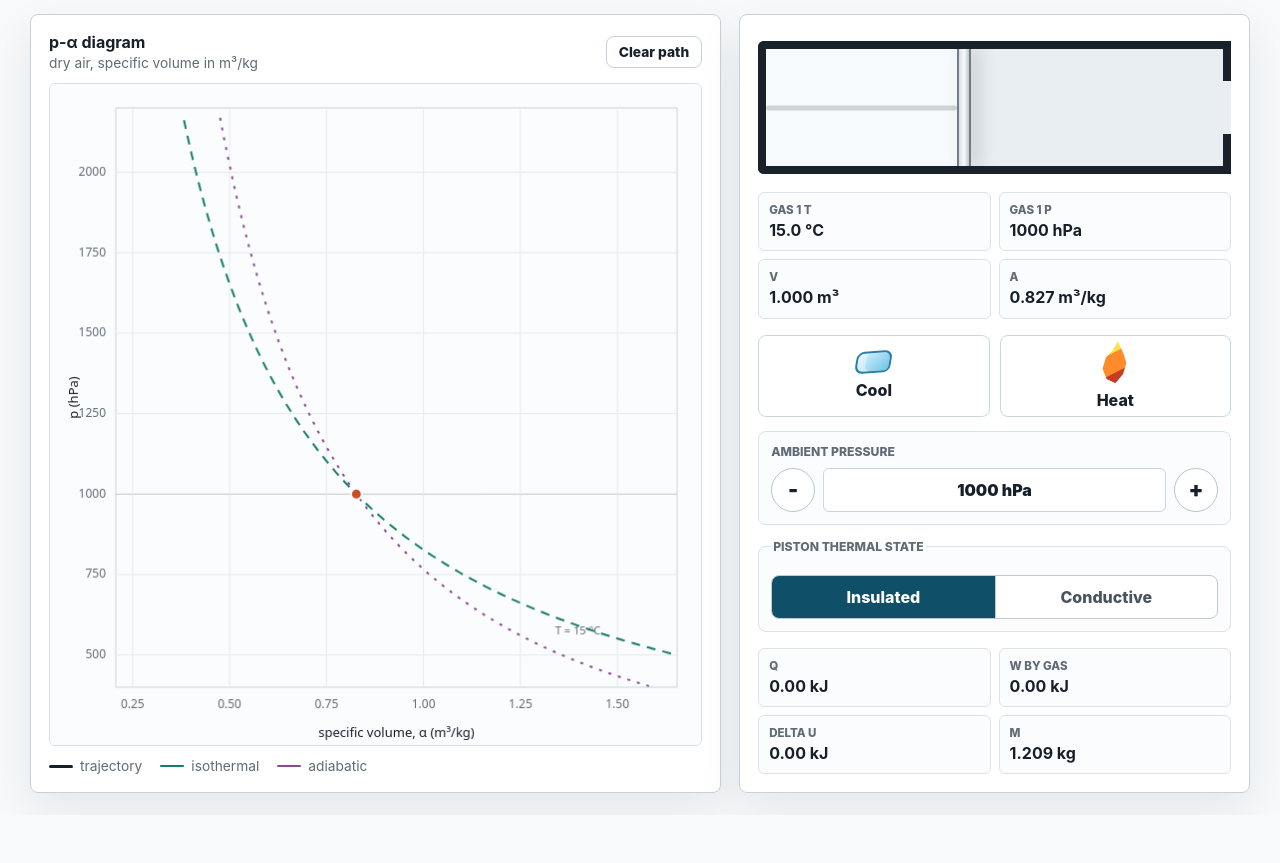
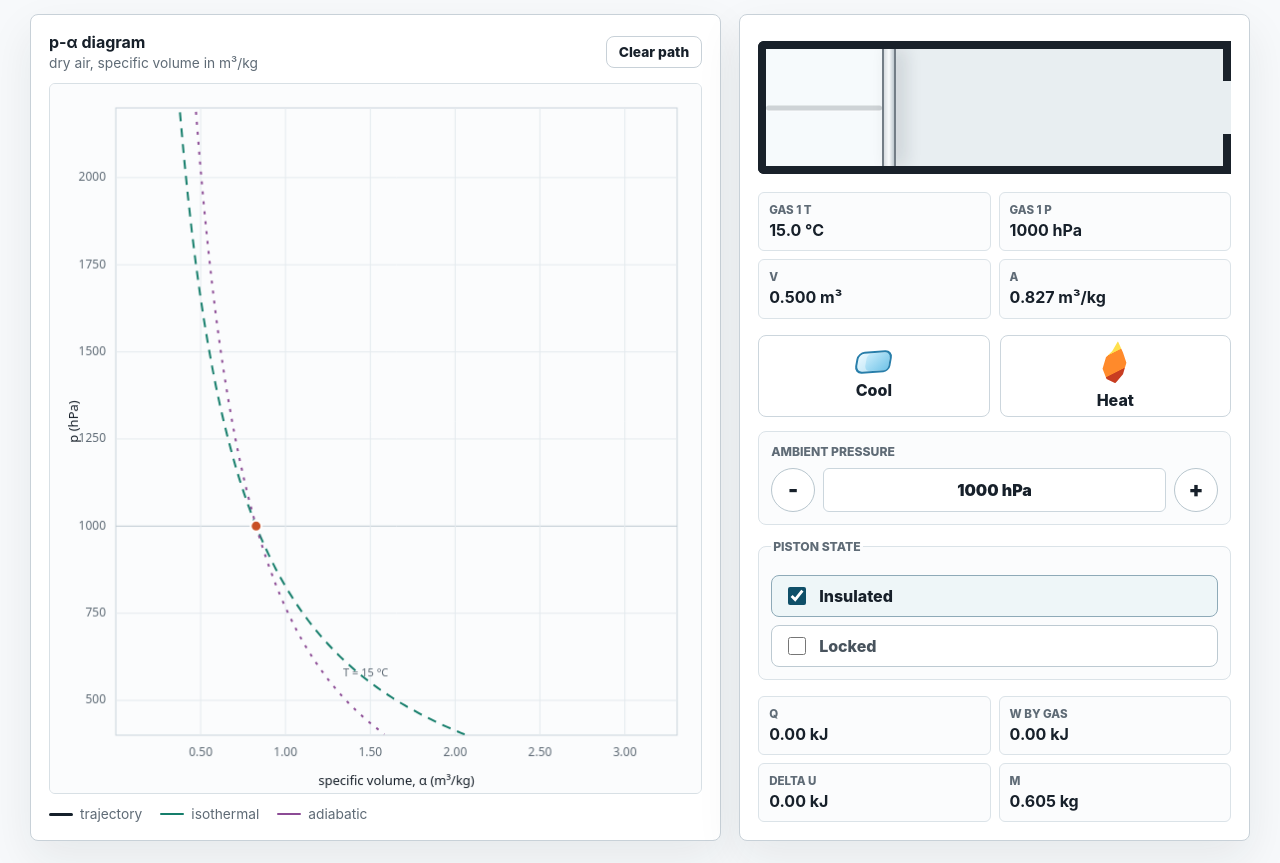
Before and after one commit to pstaten/pressure-volume-work-simulator, a plain HTML site: page index.html in a window 1280 px wide. Shown: the part 85-948 px from the top of the page. Before the commit the page ends 900 px from the top, so only its background shows below. Drawn offline with Linux system fonts and the light colour scheme.

Commit message:
added lock button and debugged

```diff
--- a/index.html
+++ b/index.html
@@ -63,7 +63,7 @@
             </div>
             <div>
               <span class="readout-label">V</span>
-              <strong id="volumeReadout">1.000 m³</strong>
+              <strong id="volumeReadout">0.500 m³</strong>
             </div>
             <div>
               <span class="readout-label">α</span>
@@ -93,15 +93,15 @@
             </div>
 
             <fieldset class="control-group mode-group">
-              <legend class="group-label">Piston thermal state</legend>
-              <div class="segmented">
+              <legend class="group-label">Piston state</legend>
+              <div class="checkbox-stack">
                 <label>
-                  <input type="radio" name="thermalMode" value="insulated" checked>
+                  <input id="insulatedCheckbox" type="checkbox" checked>
                   <span>Insulated</span>
                 </label>
                 <label>
-                  <input type="radio" name="thermalMode" value="conductive">
-                  <span>Conductive</span>
+                  <input id="lockedCheckbox" type="checkbox">
+                  <span>Locked</span>
                 </label>
               </div>
             </fieldset>
@@ -122,7 +122,7 @@
             </div>
             <div>
               <span>m</span>
-              <strong id="massReadout">1.209 kg</strong>
+              <strong id="massReadout">0.605 kg</strong>
             </div>
           </div>
         </section>
--- a/script.js
+++ b/script.js
@@ -9,18 +9,18 @@ const initial = {
   ambientPressurePa: 100000,
   tempK: 288.15,
   ambientTempK: 288.15,
-  volume: 1.0
+  volume: 0.5
 };
 
 const config = {
   minAmbientPa: 50000,
   maxAmbientPa: 200000,
-  pressureStepPa: 5000,
+  pressureRatePaPerS: 35000,
   minTempK: 140,
   maxTempK: 580,
-  minVolume: 0.25,
+  minVolume: 0,
   maxVolume: 2.0,
-  heatPulseJ: 10000,
+  heatPowerW: 70000,
   conductionTauS: 3,
   pistonMobility: 1.2e-5,
   maxVolumeRate: 0.42,
@@ -35,7 +35,10 @@ const state = {
   tempK: initial.tempK,
   volume: initial.volume,
   ambientPressurePa: initial.ambientPressurePa,
-  thermalMode: "insulated",
+  insulated: true,
+  locked: false,
+  heatDirection: 0,
+  pressureDirection: 0,
   paused: false,
   time: 0,
   heatJ: 0,
@@ -64,7 +67,8 @@ const els = {
   reset: document.getElementById("resetButton"),
   clearPath: document.getElementById("clearPathButton"),
   pause: document.getElementById("pauseButton"),
-  thermalModes: Array.from(document.querySelectorAll("input[name='thermalMode']"))
+  insulated: document.getElementById("insulatedCheckbox"),
+  locked: document.getElementById("lockedCheckbox")
 };
 
 const plot = {
@@ -86,7 +90,7 @@ const pistonVisual = {
 };
 
 function pressurePa() {
-  return mass * Rd * state.tempK / state.volume;
+  return mass * Rd * state.tempK / Math.max(state.volume, 1e-6);
 }
 
 function specificVolume() {
@@ -108,30 +112,35 @@ function formatSignedKj(valueJ) {
   return `${sign}${valueKj.toFixed(2)} kJ`;
 }
 
+function interpolateColor(a, b, t) {
+  const boundedT = clamp(t, 0, 1);
+  const r = Math.round(a[0] + (b[0] - a[0]) * boundedT);
+  const g = Math.round(a[1] + (b[1] - a[1]) * boundedT);
+  const bl = Math.round(a[2] + (b[2] - a[2]) * boundedT);
+  return `rgb(${r}, ${g}, ${bl})`;
+}
+
 function gasColor(tempK) {
+  const deepCold = [14, 57, 122];
   const cold = [71, 151, 205];
   const neutral = [246, 250, 252];
   const hot = [206, 73, 47];
+  const deepHot = [124, 16, 14];
   const pivot = initial.tempK;
-  let a;
-  let b;
-  let t;
+
+  if (tempK < config.minTempK) {
+    return interpolateColor(cold, deepCold, (config.minTempK - tempK) / 90);
+  }
 
   if (tempK <= pivot) {
-    a = cold;
-    b = neutral;
-    t = (tempK - config.minTempK) / (pivot - config.minTempK);
-  } else {
-    a = neutral;
-    b = hot;
-    t = (tempK - pivot) / (config.maxTempK - pivot);
+    return interpolateColor(cold, neutral, (tempK - config.minTempK) / (pivot - config.minTempK));
   }
 
-  t = clamp(t, 0, 1);
-  const r = Math.round(a[0] + (b[0] - a[0]) * t);
-  const g = Math.round(a[1] + (b[1] - a[1]) * t);
-  const bl = Math.round(a[2] + (b[2] - a[2]) * t);
-  return `rgb(${r}, ${g}, ${bl})`;
+  if (tempK <= config.maxTempK) {
+    return interpolateColor(neutral, hot, (tempK - pivot) / (config.maxTempK - pivot));
+  }
+
+  return interpolateColor(hot, deepHot, (tempK - config.maxTempK) / 180);
 }
 
 function resetPath() {
@@ -145,34 +154,82 @@ function resetSimulation() {
   state.tempK = initial.tempK;
   state.volume = initial.volume;
   state.ambientPressurePa = initial.ambientPressurePa;
-  state.thermalMode = "insulated";
+  state.insulated = true;
+  state.locked = false;
+  state.heatDirection = 0;
+  state.pressureDirection = 0;
   state.paused = false;
   state.time = 0;
   state.heatJ = 0;
   state.workJ = 0;
 
-  els.thermalModes.forEach((input) => {
-    input.checked = input.value === "insulated";
-  });
-  els.heat.classList.remove("active");
-  els.cool.classList.remove("active");
+  els.insulated.checked = true;
+  els.locked.checked = false;
+  updateHeldButtonStates();
   els.pause.textContent = "Pause";
   els.pause.setAttribute("aria-pressed", "false");
   resetPath();
   updateUI();
 }
 
-function setAmbientPressure(nextPa) {
-  state.ambientPressurePa = clamp(nextPa, config.minAmbientPa, config.maxAmbientPa);
-  updateUI();
+function updateHeldButtonStates() {
+  els.heat.classList.toggle("active", state.heatDirection > 0);
+  els.cool.classList.toggle("active", state.heatDirection < 0);
+  els.pressureUp.classList.toggle("active", state.pressureDirection > 0);
+  els.pressureDown.classList.toggle("active", state.pressureDirection < 0);
 }
 
-function effectiveHeatRate() {
+function setHeatDirection(direction) {
+  state.heatDirection = direction;
+  updateHeldButtonStates();
+}
+
+function setPressureDirection(direction) {
+  state.pressureDirection = direction;
+  updateHeldButtonStates();
+}
+
+function updateAmbientPressure(dt) {
+  if (state.pressureDirection === 0) return;
+
+  const nextPressurePa = clamp(
+    state.ambientPressurePa + state.pressureDirection * config.pressureRatePaPerS * dt,
+    config.minAmbientPa,
+    config.maxAmbientPa
+  );
+
+  state.ambientPressurePa = nextPressurePa;
+
+  if (
+    (nextPressurePa <= config.minAmbientPa && state.pressureDirection < 0) ||
+    (nextPressurePa >= config.maxAmbientPa && state.pressureDirection > 0)
+  ) {
+    setPressureDirection(0);
+  }
+}
+
+function conductiveHeatRate() {
   let qdot = 0;
-  if (state.thermalMode === "conductive") {
+  if (!state.insulated) {
     qdot += mass * Cv * (initial.ambientTempK - state.tempK) / config.conductionTauS;
   }
   return qdot;
+}
+
+function manualHeatInputJ(dt, baselineTempK) {
+  const requestedHeatJ = state.heatDirection * config.heatPowerW * dt;
+
+  if (requestedHeatJ > 0) {
+    const roomToHeatJ = Math.max(0, mass * Cv * (config.maxTempK - baselineTempK));
+    return Math.min(requestedHeatJ, roomToHeatJ);
+  }
+
+  if (requestedHeatJ < 0) {
+    const roomToCoolJ = Math.max(0, mass * Cv * (baselineTempK - config.minTempK));
+    return -Math.min(-requestedHeatJ, roomToCoolJ);
+  }
+
+  return 0;
 }
 
 function recordPathPoint(force = false) {
@@ -185,36 +242,9 @@ function recordPathPoint(force = false) {
   }
 }
 
-const pulseTimers = new WeakMap();
+function volumeRate(pGasPa) {
+  if (state.locked) return 0;
 
-function flashPulseButton(button) {
-  const oldTimer = pulseTimers.get(button);
-  if (oldTimer) window.clearTimeout(oldTimer);
-  button.classList.add("active");
-  pulseTimers.set(button, window.setTimeout(() => {
-    button.classList.remove("active");
-    pulseTimers.delete(button);
-  }, 160));
-}
-
-function applyHeatPulse(sign, button) {
-  const requestedHeatJ = sign * config.heatPulseJ;
-  const currentTempK = state.tempK;
-  const nextTempK = clamp(
-    currentTempK + requestedHeatJ / (mass * Cv),
-    config.minTempK,
-    config.maxTempK
-  );
-  const actualHeatJ = mass * Cv * (nextTempK - currentTempK);
-
-  state.tempK = nextTempK;
-  state.heatJ += actualHeatJ;
-  flashPulseButton(button);
-  recordPathPoint(true);
-  updateUI();
-}
-
-function volumeRate(pGasPa) {
   const pressureDifference = pGasPa - state.ambientPressurePa;
   let dVdt = config.pistonMobility * pressureDifference;
   dVdt = clamp(dVdt, -config.maxVolumeRate, config.maxVolumeRate);
@@ -238,18 +268,13 @@ function integrate(dt) {
     dVdt = (nextVolume - state.volume) / dt;
   }
 
-  const qdotRequested = effectiveHeatRate();
   const workRate = pGasPa * dVdt;
-  const dTdt = (qdotRequested - workRate) / (mass * Cv);
-  let nextTempK = state.tempK + dTdt * dt;
-  let actualHeatJ = qdotRequested * dt;
+  const conductiveHeatJ = conductiveHeatRate() * dt;
   const actualWorkJ = workRate * dt;
-
-  if (nextTempK < config.minTempK || nextTempK > config.maxTempK) {
-    nextTempK = clamp(nextTempK, config.minTempK, config.maxTempK);
-    const actualDeltaUJ = mass * Cv * (nextTempK - state.tempK);
-    actualHeatJ = actualDeltaUJ + actualWorkJ;
-  }
+  const baselineTempK = state.tempK + (conductiveHeatJ - actualWorkJ) / (mass * Cv);
+  const manualHeatJ = manualHeatInputJ(dt, baselineTempK);
+  const actualHeatJ = conductiveHeatJ + manualHeatJ;
+  const nextTempK = baselineTempK + manualHeatJ / (mass * Cv);
 
   state.volume = nextVolume;
   state.tempK = nextTempK;
@@ -383,7 +408,7 @@ function drawPlot() {
 
   ctx.textAlign = "center";
   ctx.textBaseline = "top";
-  const xTicks = [0.25, 0.5, 0.75, 1.0, 1.25, 1.5];
+  const xTicks = [0.5, 1.0, 1.5, 2.0, 2.5, 3.0];
   xTicks.forEach((tick) => {
     if (tick < plot.alphaMin || tick > plot.alphaMax) return;
     const x = map.x(tick);
@@ -455,6 +480,8 @@ function frame(timestamp) {
   const elapsed = Math.min(0.08, (timestamp - lastTimestamp) / 1000);
   lastTimestamp = timestamp;
 
+  updateAmbientPressure(elapsed);
+
   if (!state.paused) {
     accumulator += elapsed;
     while (accumulator >= config.dt) {
@@ -467,26 +494,60 @@ function frame(timestamp) {
   requestAnimationFrame(frame);
 }
 
-els.heat.addEventListener("click", () => {
-  applyHeatPulse(1, els.heat);
+function bindHoldButton(button, start, stop) {
+  let keyboardActive = false;
+
+  button.addEventListener("pointerdown", (event) => {
+    if (button.disabled || (event.button !== undefined && event.button !== 0)) return;
+    event.preventDefault();
+    if (button.setPointerCapture) button.setPointerCapture(event.pointerId);
+    start();
   });
 
-els.cool.addEventListener("click", () => {
-  applyHeatPulse(-1, els.cool);
+  const stopPointerHold = (event) => {
+    event.preventDefault();
+    if (button.hasPointerCapture && button.hasPointerCapture(event.pointerId)) {
+      button.releasePointerCapture(event.pointerId);
+    }
+    stop();
+  };
+
+  button.addEventListener("pointerup", stopPointerHold);
+  button.addEventListener("pointercancel", stopPointerHold);
+  button.addEventListener("lostpointercapture", stop);
+
+  button.addEventListener("keydown", (event) => {
+    if (button.disabled || keyboardActive || (event.key !== " " && event.key !== "Enter")) return;
+    event.preventDefault();
+    keyboardActive = true;
+    start();
   });
 
-els.pressureUp.addEventListener("click", () => {
-  setAmbientPressure(state.ambientPressurePa + config.pressureStepPa);
+  button.addEventListener("keyup", (event) => {
+    if (!keyboardActive || (event.key !== " " && event.key !== "Enter")) return;
+    event.preventDefault();
+    keyboardActive = false;
+    stop();
   });
 
-els.pressureDown.addEventListener("click", () => {
-  setAmbientPressure(state.ambientPressurePa - config.pressureStepPa);
+  button.addEventListener("blur", () => {
+    keyboardActive = false;
+    stop();
+  });
+}
+
+bindHoldButton(els.heat, () => setHeatDirection(1), () => setHeatDirection(0));
+bindHoldButton(els.cool, () => setHeatDirection(-1), () => setHeatDirection(0));
+bindHoldButton(els.pressureUp, () => setPressureDirection(1), () => setPressureDirection(0));
+bindHoldButton(els.pressureDown, () => setPressureDirection(-1), () => setPressureDirection(0));
+
+els.insulated.addEventListener("change", () => {
+  state.insulated = els.insulated.checked;
 });
 
-els.thermalModes.forEach((input) => {
-  input.addEventListener("change", () => {
-    state.thermalMode = input.value;
-  });
+els.locked.addEventListener("change", () => {
+  state.locked = els.locked.checked;
+  recordPathPoint(true);
 });
 
 els.reset.addEventListener("click", resetSimulation);
--- a/style.css
+++ b/style.css
@@ -31,6 +31,8 @@ input {
 button {
   border: 0;
   cursor: pointer;
+  touch-action: manipulation;
+  -webkit-tap-highlight-color: transparent;
 }
 
 button:disabled {
@@ -439,6 +441,13 @@ h2 {
   font-size: 1.35rem;
   font-weight: 900;
   line-height: 1;
+  user-select: none;
+  touch-action: none;
+}
+
+.thermal-button.active,
+.stepper button.active {
+  transform: translateY(1px);
 }
 
 .stepper output {
@@ -455,42 +464,36 @@ h2 {
   margin: 0;
 }
 
-.segmented {
+.checkbox-stack {
   display: grid;
-  grid-template-columns: 1fr 1fr;
-  gap: 0;
+  gap: 8px;
+}
+
+.checkbox-stack label {
+  min-width: 0;
+  min-height: 42px;
+  display: flex;
+  align-items: center;
+  gap: 10px;
   border: 1px solid #bdcad2;
   border-radius: 8px;
-  overflow: hidden;
+  padding: 0 12px;
   background: white;
+  font-weight: 800;
+  color: #48535d;
+  user-select: none;
 }
 
-.segmented label {
-  min-width: 0;
+.checkbox-stack input {
+  width: 18px;
+  height: 18px;
+  accent-color: var(--accent-dark);
 }
 
-.segmented input {
-  position: absolute;
-  opacity: 0;
-  pointer-events: none;
-}
-
-.segmented span {
-  display: grid;
-  place-items: center;
-  min-height: 42px;
-  padding: 0 10px;
-  font-weight: 800;
-  color: #48535d;
-}
-
-.segmented label + label span {
-  border-left: 1px solid #bdcad2;
-}
-
-.segmented input:checked + span {
-  background: var(--accent-dark);
-  color: white;
+.checkbox-stack label:has(input:checked) {
+  border-color: #8eaab8;
+  background: #eef6f8;
+  color: var(--ink);
 }
 
 @media (max-width: 980px) {
```
Also changed, not shown: 1 other file. Lines whose indentation alone changed are shown as unchanged.
